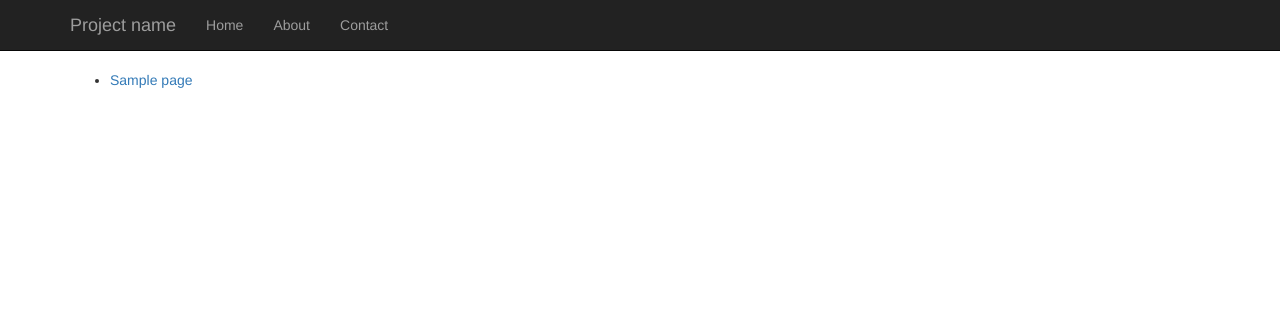
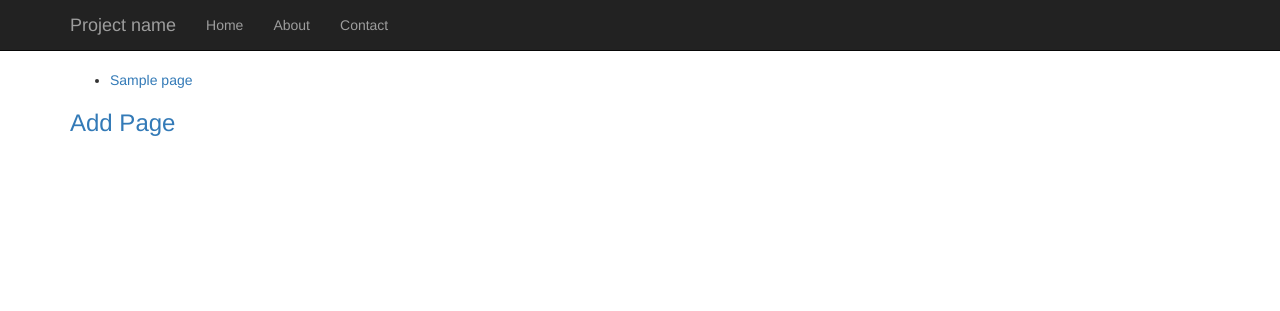
Before and after one commit to devtronics/rango, a Django app: a page that uses rango_app/templates/category.html in a window 1280 px wide. Shown: the top 311 px of the page. Run offline with Django 3.2, Linux system fonts and the light colour scheme; tables that the repository leaves empty hold one stand-in row (values such as "Sample post"); some libraries are stand-ins or nearby versions.

Commit message:
added link on category.html

```diff
--- a/rango_app/templates/category.html
+++ b/rango_app/templates/category.html
@@ -15,4 +15,6 @@
         {% else %}
             The specified category {{ category_name  }} does not exist!
         {% endif %}
+
+        <h3> <a href="/rango_app/category/<category_name_url>/add_page/">Add Page</a></h3>
 {% endblock %}
```
